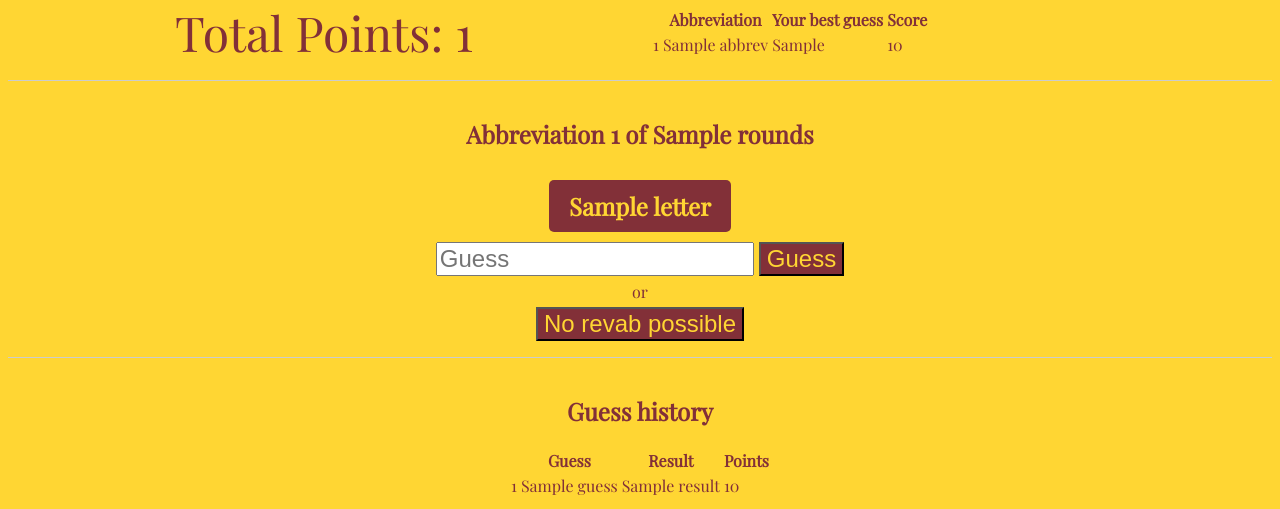
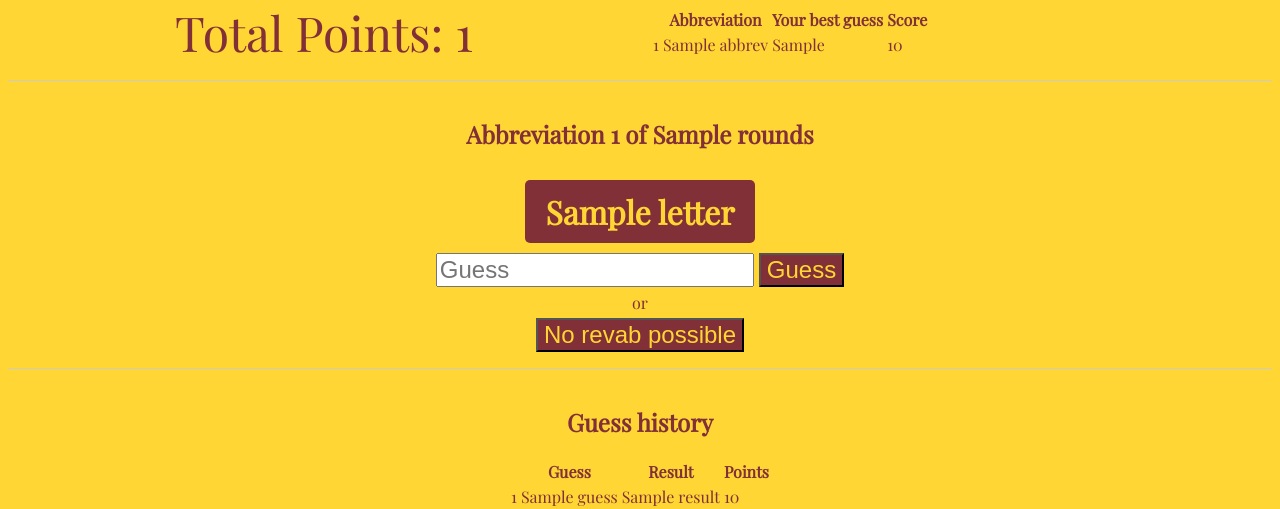
Before and after one commit to mathews012468/revab, a Django app: template revab/revabapp/templates/revabapp/game.html in a window 1280 px wide. Shown: the part 112-621 px from the top of the page. Run offline with Django 4.2, Linux system fonts and the light colour scheme; the template is opened without the code that fills it: most values are stand-ins (such as "Sample title", 1, 10 or a date in 2020); parts of the project's set-up code (start-up, migrations or seed data) failed here and were passed over.

Commit message:
make revab letters larger

```diff
--- a/revab/revabapp/static/revabapp/css/styles.css
+++ b/revab/revabapp/static/revabapp/css/styles.css
@@ -56,7 +56,7 @@ h1 a {
 
 .revab-letter {
     display: inline-block;
-    font-size: 24px;
+    font-size: 2em;
     font-weight: bold;
     color: var(--background-color);
     background-color: var(--foreground-color);
```
